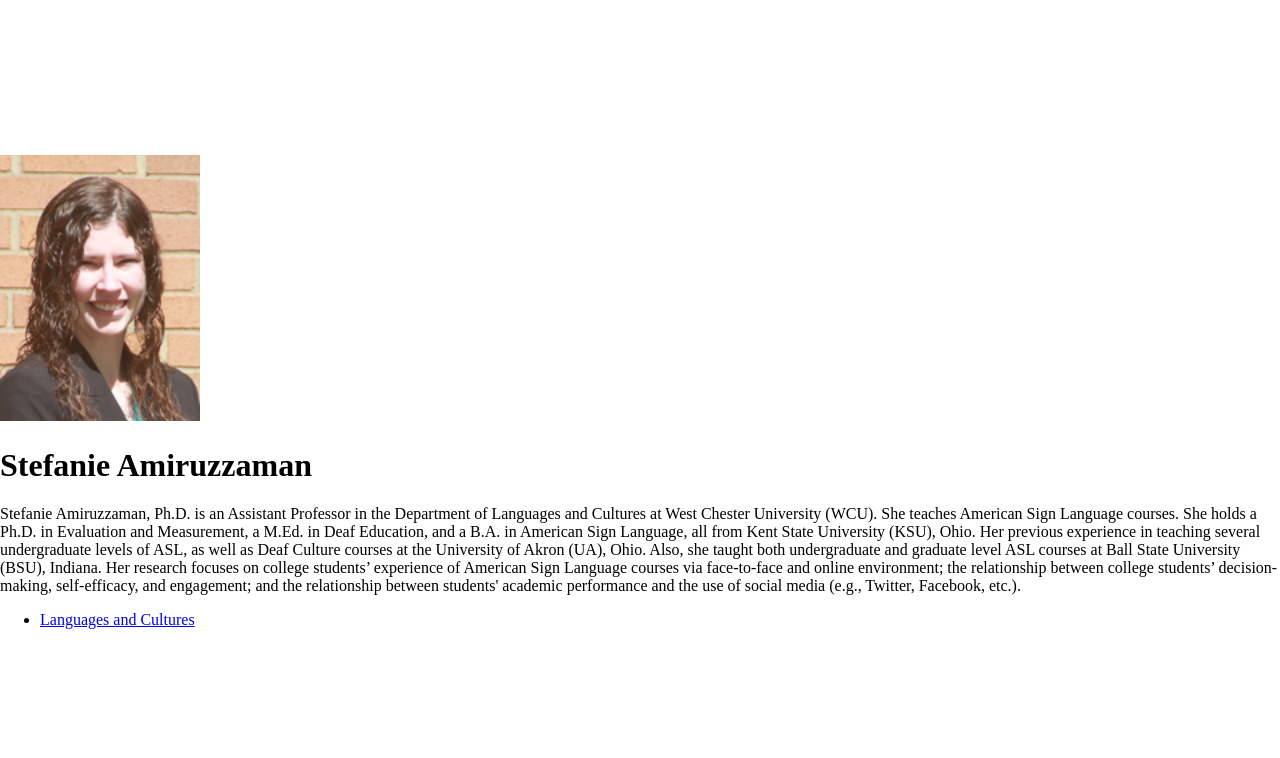
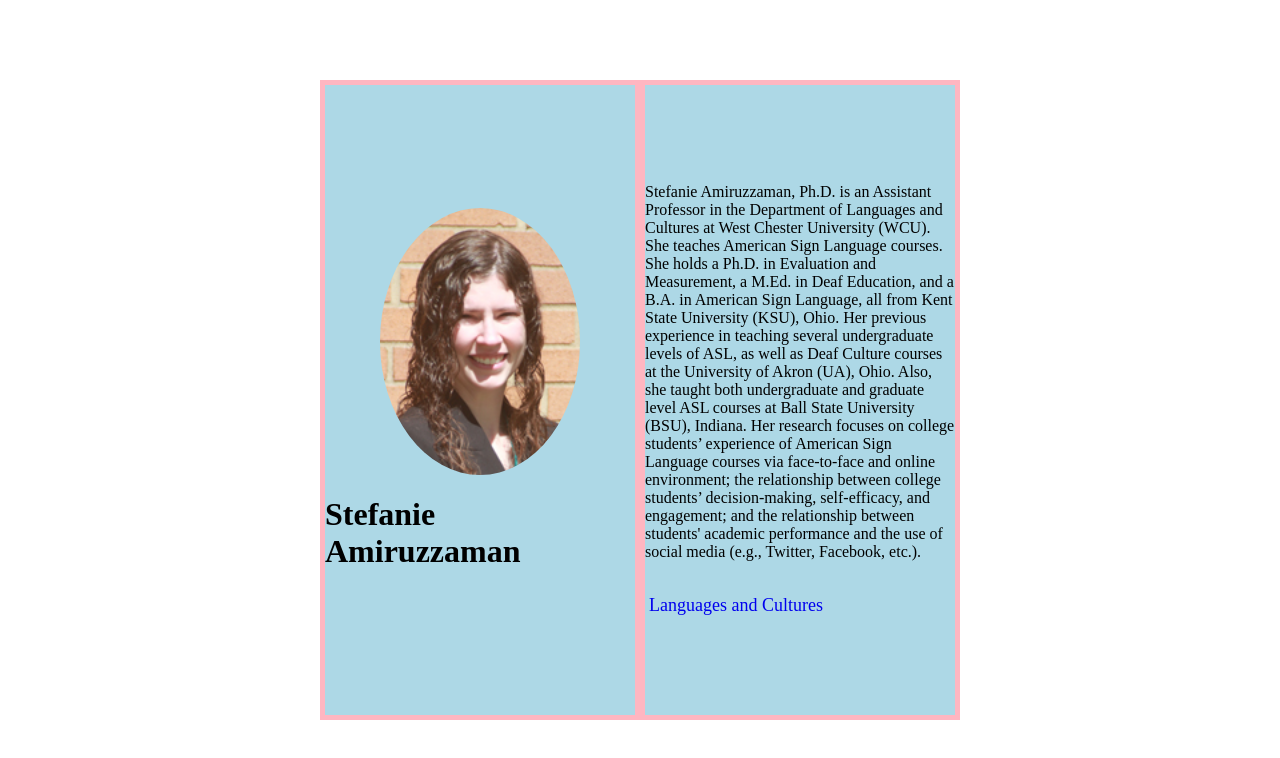
Before and after one commit to stefanie-amir/stefanie-amir.github.io, a plain HTML site: page index.html in a window 1280 px wide. Drawn offline with Linux system fonts and the light colour scheme.

Commit message:
Updated index.html

```diff
--- a/index.html
+++ b/index.html
@@ -6,16 +6,16 @@
     <link href="https://fonts.googleapis.com/css?family=Open+Sans|Roboto" rel="stylesheet">
   </head>
   <body>
-    <div>
-    <div>
-      <img src="sAmiruzzaman.jpg" width="200"/>
-       <h1>Stefanie Amiruzzaman</h1>
+    <div class="wrapper">
+    <div class="left">
+      <img class="profile-picture" src="sAmiruzzaman.jpg" width="200"/>
+       <h1 class="name">Stefanie Amiruzzaman</h1>
     </div>
-    <div>
-    <p>
+    <div class="right">
+    <p class="bio">
       Stefanie Amiruzzaman, Ph.D. is an Assistant Professor in the Department of Languages and Cultures at West Chester University (WCU). She teaches American Sign Language courses. She holds a Ph.D. in Evaluation and Measurement, a M.Ed. in Deaf Education, and a B.A. in American Sign Language, all from Kent State University (KSU), Ohio. Her previous experience in teaching several undergraduate levels of ASL, as well as Deaf Culture courses at the University of Akron (UA), Ohio. Also, she taught both undergraduate and graduate level ASL courses at Ball State University (BSU), Indiana. Her research focuses on college students’ experience of American Sign Language courses via face-to-face and online environment; the relationship between college students’ decision-making, self-efficacy, and engagement; and the relationship between students' academic performance and the use of social media (e.g., Twitter, Facebook, etc.).
     </p>
-    <ul>
+    <ul class="social-links">
       <li><a href="https://www.wcupa.edu/arts-humanities/languagescultures/peopleFaculty.aspx">Languages and Cultures</a></li>
     </ul>
     </div>
```
